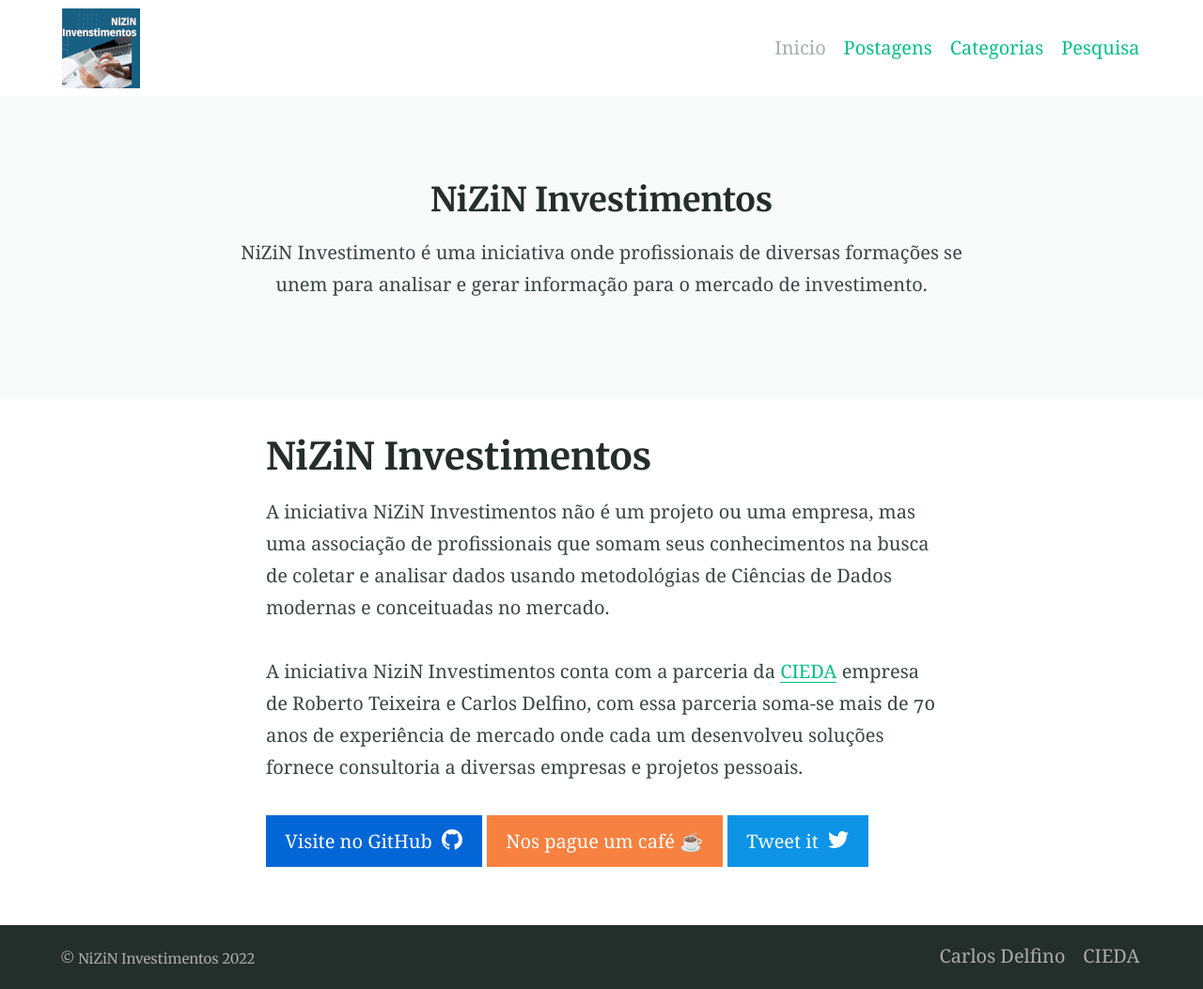
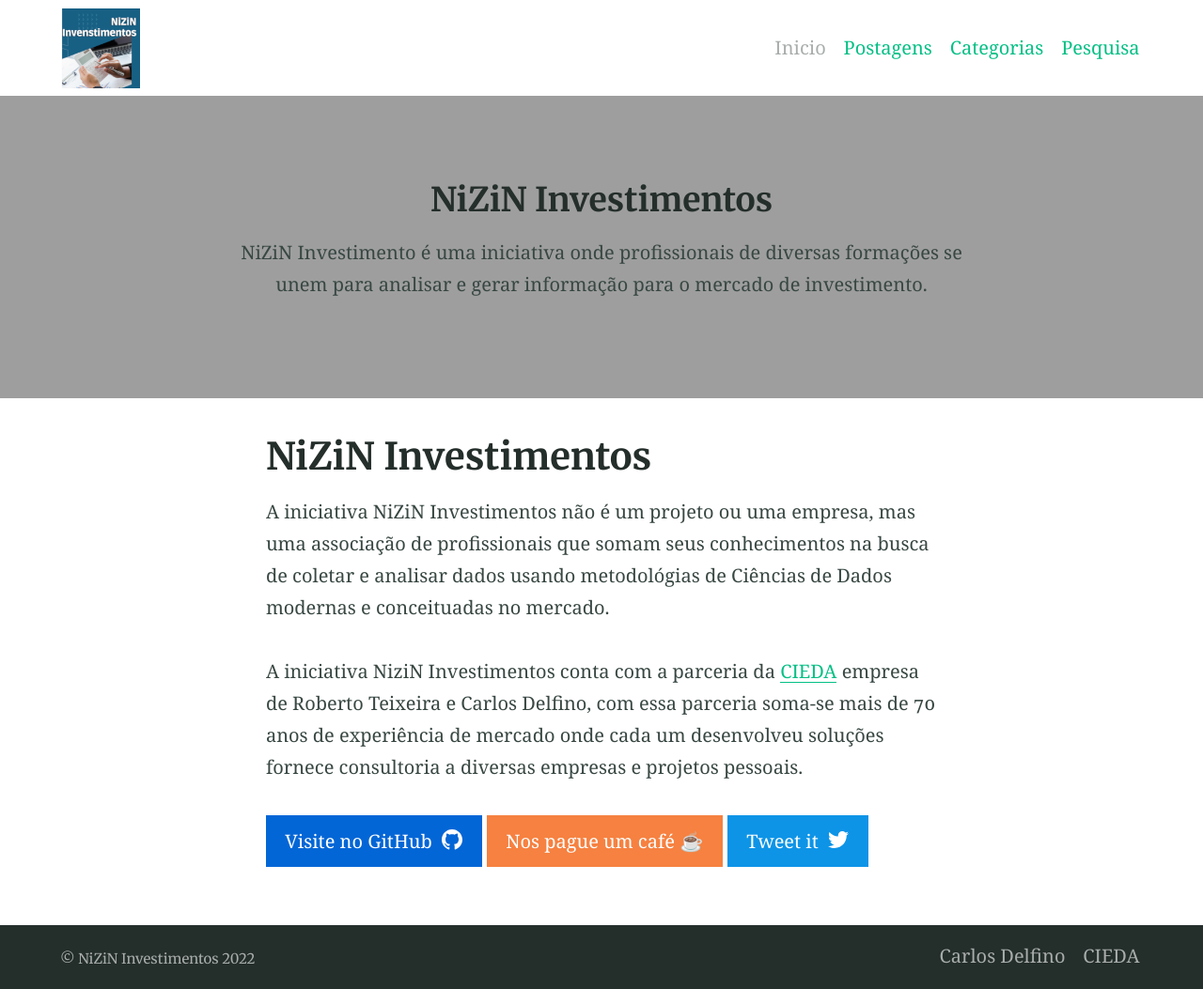
Before and after one commit to NIZIN-invest/nizin-invest.github.io, a Jekyll site: the page built from index.md, in a window 1280 px wide. Shown: the whole page at 94% size. Built offline with Jekyll 4.4.1, drawn with Linux system fonts in a browser that asks for light colours.

Commit message:
Arquivo renomeado para remover espaços

```diff
--- a/_config.yml
+++ b/_config.yml
@@ -67,7 +67,7 @@
     feature_text: |
       Bem vindo ao nosso Blog
     image:
-      feature: "assets/images/financas_investimentos/Header NiZiN Investimentos.png"
+      feature: "assets/images/financas_investimentos/Header_NiZiN_Investimentos.png"
 
 # 6. Jekyll collections settings
 defaults:
--- a/index.md
+++ b/index.md
@@ -4,7 +4,7 @@
   ## NiZiN Investimentos
   NiZiN Investimento é uma iniciativa onde profissionais de diversas formações se unem para analisar e gerar informação para o mercado de investimento.
 image:
-  feature: "financas_investimentos/Header NiZiN Investimentos.png"
+  feature: "financas_investimentos/Header_NiZiN_Investimentos.png"
 ---
 
 A iniciativa NiZiN Investimentos não é um projeto ou uma empresa, mas uma associação de profissionais que somam seus conhecimentos na busca de coletar e analisar dados usando metodológias de Ciências de Dados modernas e conceituadas no mercado.
```
